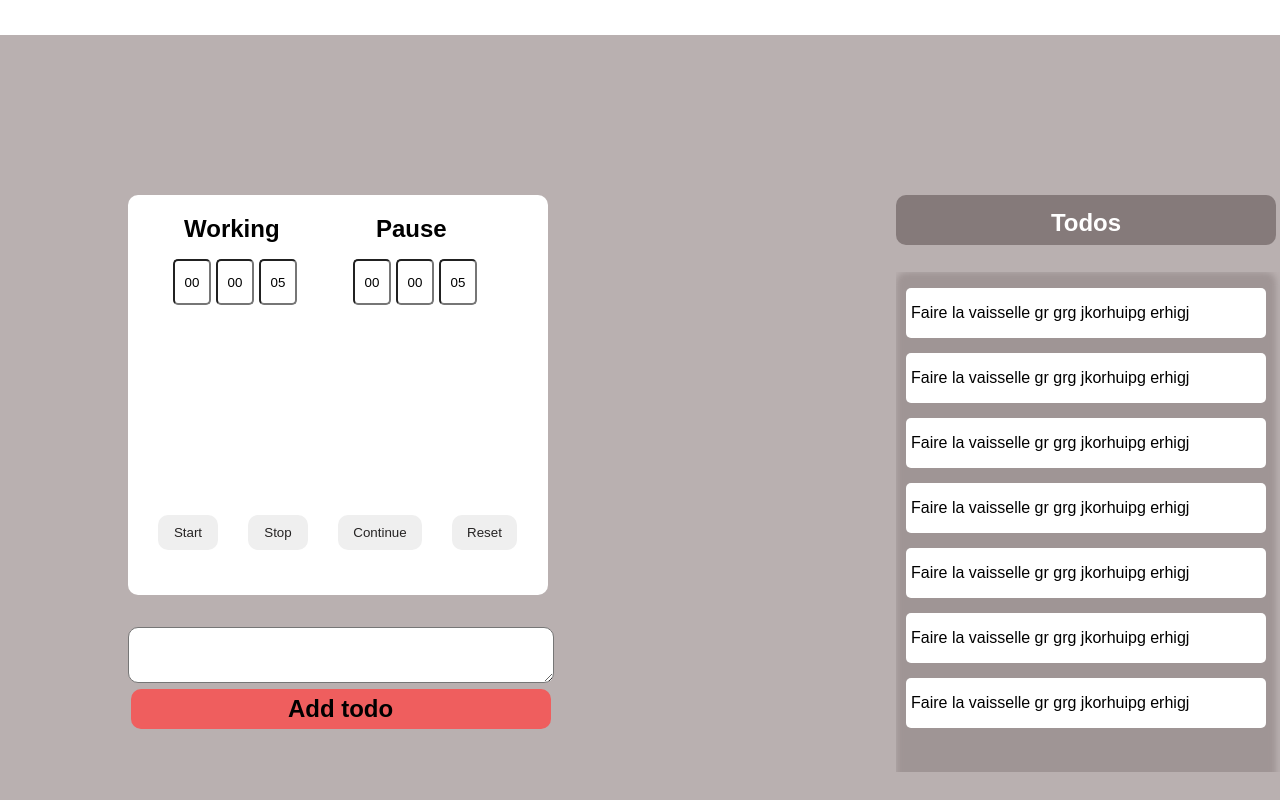
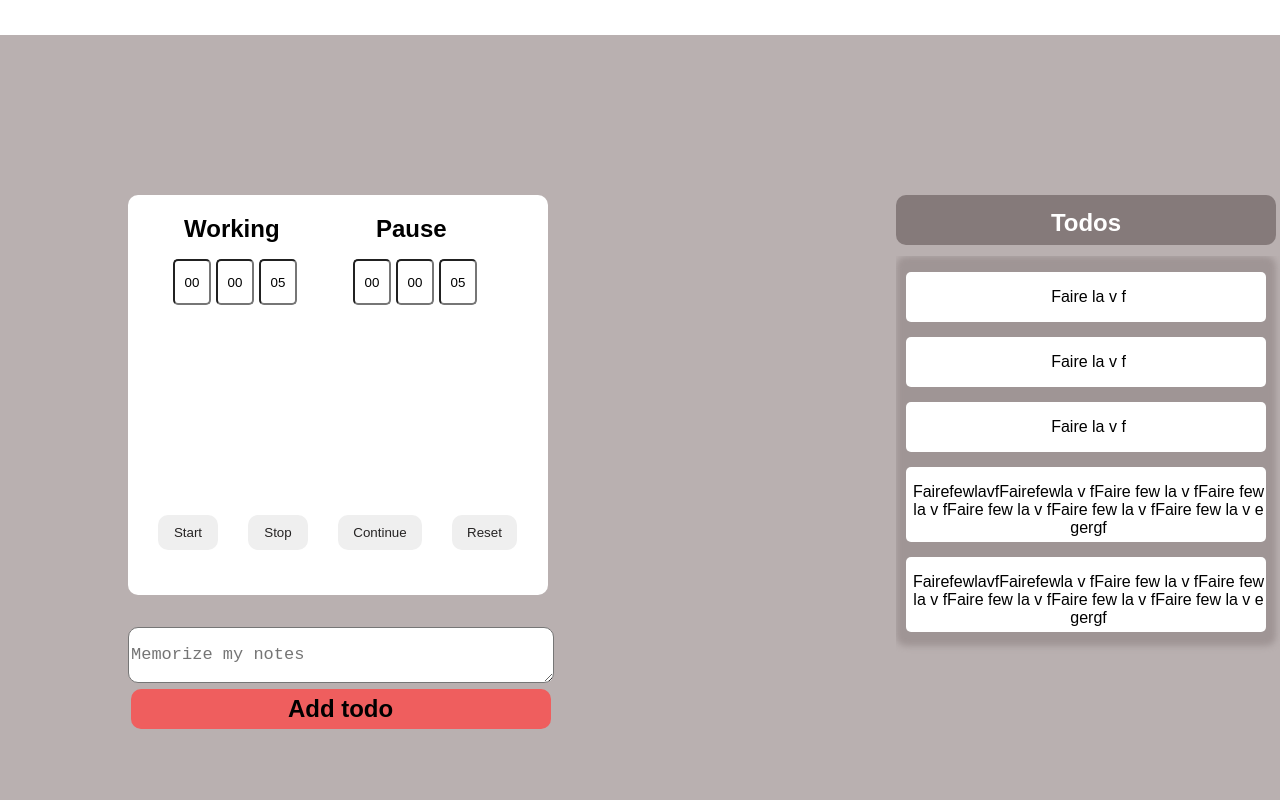
Before and after one commit to Molaryy/bective, a React (Vite) app: page / in a window 1280 px wide. Built offline with nearby package versions, Linux system fonts and the light colour scheme; a web font is replaced by a local one.

Commit message:
fix: added formula to get the correct size to set the todos in the todos-list gap and size

```diff
--- a/package.json
+++ b/package.json
@@ -32,7 +32,6 @@
     "eslint-plugin-react-hooks": "^4.6.0",
     "prettier": "^3.0.3",
     "sass": "^1.68.0",
-    "tailwindcss": "^3.3.3",
     "typescript": "*",
     "vite": "^4.4.5"
   },
--- a/src/components/todos/GetTodo.tsx
+++ b/src/components/todos/GetTodo.tsx
@@ -26,7 +26,7 @@ const GetTodoButton = () => {
 const GetTodo = () => {
   return (
     <>
-      <textarea className={'input-todo'} maxLength={90} />
+      <textarea className={'input-todo'} maxLength={90} placeholder={'Memorize my notes'} />
       <GetTodoButton />
     </>
   );
--- a/src/components/todos/ListTodosContainer.tsx
+++ b/src/components/todos/ListTodosContainer.tsx
@@ -1,46 +1,47 @@
 import '../../styles/ListTodos.scss';
-import { useState } from 'react';
+import { useEffect, useState } from 'react';
+
+const todoValues = {
+  pixelGap: 15,
+  littleSizeText: 50,
+  bigSizeText: 75,
+};
 
 const ListTodosContainer = () => {
-  const [heightBlurBg, setHeightBlurBg] = useState(500);
-  const [settingStyleIsDone, setSettingStyleIsDone] = useState(true);
+  const [heightBlurBg, setHeightBlurBg] = useState(0);
   const todos = [
     {
-      text: 'Faire la vaisselle gr grg jkorhuipg erhigj',
+      text: 'Faire la v f',
     },
     {
-      text: 'Faire la vaisselle gr grg jkorhuipg erhigj',
+      text: 'Faire la v f',
     },
     {
-      text: 'Faire la vaisselle gr grg jkorhuipg erhigj',
+      text: 'Faire la v f',
     },
     {
-      text: 'Faire la vaisselle gr grg jkorhuipg erhigj',
+      text: 'FairefewlavfFairefewla v fFaire few la v fFaire few la v fFaire few la v fFaire few la v fFaire few la v  e gergf',
     },
     {
-      text: 'Faire la vaisselle gr grg jkorhuipg erhigj',
-    },
-    {
-      text: 'Faire la vaisselle gr grg jkorhuipg erhigj',
-    },
-    {
-      text: 'Faire la vaisselle gr grg jkorhuipg erhigj',
+      text: 'FairefewlavfFairefewla v fFaire few la v fFaire few la v fFaire few la v fFaire few la v fFaire few la v  e gergf',
     },
   ];
 
-  const expandBlurBg = () => {
-    if (!settingStyleIsDone) return;
-    let heightCounter = 500;
+  useEffect(() => {
+    const expandBlurBg = () => {
+      let heightCounter = todoValues.pixelGap;
 
-    todos.forEach((todo) => {
-      todo.text.length <= 50 ? (heightCounter += 80 - 15) : (heightCounter += 105);
-    });
-    setHeightBlurBg(heightCounter);
-    setSettingStyleIsDone(false);
-  };
-  expandBlurBg();
+      todos.forEach((todo) => {
+        todo.text.length >= todoValues.littleSizeText
+          ? (heightCounter += todoValues.bigSizeText)
+          : (heightCounter += todoValues.littleSizeText);
+        heightCounter += todoValues.pixelGap;
+        setHeightBlurBg(heightCounter);
+      });
+    };
+    expandBlurBg();
+  }, [heightBlurBg]);
 
-  console.log(heightBlurBg);
   return (
     <div>
       <div className={'todos-title-div'}>
@@ -54,7 +55,7 @@ const ListTodosContainer = () => {
               <div
                 key={index}
                 className={'todo-text-element'}
-                style={{ overflow: 'hidden', height: todo.text.length > 50 ? '75px' : '50px' }}
+                style={{ overflow: 'hidden', height: todo.text.length >= 50 ? '75px' : '50px' }}
               >
                 <p>{todo.text}</p>
               </div>
--- a/src/main.tsx
+++ b/src/main.tsx
@@ -1,10 +1,5 @@
-import React from 'react'
-import ReactDOM from 'react-dom/client'
-import App from './App.tsx'
-import './styles/App.scss'
+import ReactDOM from 'react-dom/client';
+import App from './App.tsx';
+import './styles/App.scss';
 
-ReactDOM.createRoot(document.getElementById('root')!).render(
-  <React.StrictMode>
-    <App />
-  </React.StrictMode>,
-)
+ReactDOM.createRoot(document.getElementById('root')!).render(<App />);
--- a/src/styles/App.scss
+++ b/src/styles/App.scss
@@ -1,5 +1,3 @@
-@import url('https://fonts.googleapis.com/c<>ss2?family=Poppins:ital,wght@1,500&display=swap');
-
 body {
   padding: 0;
   margin: 0;
@@ -80,13 +78,16 @@ body {
     border: none;
     color: #252323;
   }
+
   .btn-form:hover {
     color: #fcfcfc;
     background-color: #000000;
   }
+
   .btn-form:nth-child(3) {
     width: 84px;
   }
+
   .btn-form:nth-child(4) {
     width: 65px;
   }
--- a/src/styles/ListTodos.scss
+++ b/src/styles/ListTodos.scss
@@ -18,7 +18,7 @@
   overflow-y: auto;
   height: 500px;
   width: 400px;
-  top: 17rem;
+  top: 16rem;
   margin-left: 70%;
 }
 
@@ -49,6 +49,7 @@
   border-radius: 5px;
   overflow: hidden;
   width: 360px;
+  text-align: center;
 
   p {
     margin-left: 5px;
```
Also changed, not shown: 1 other file (tests, documents, lock files or other folders).
